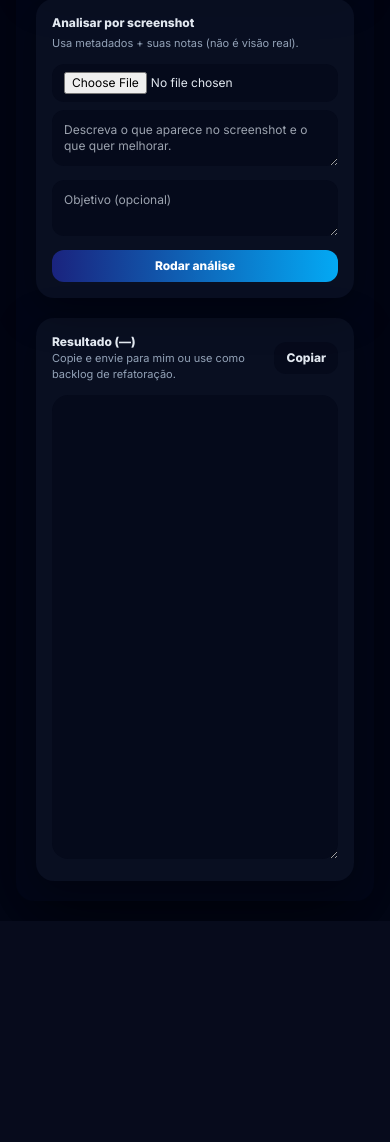
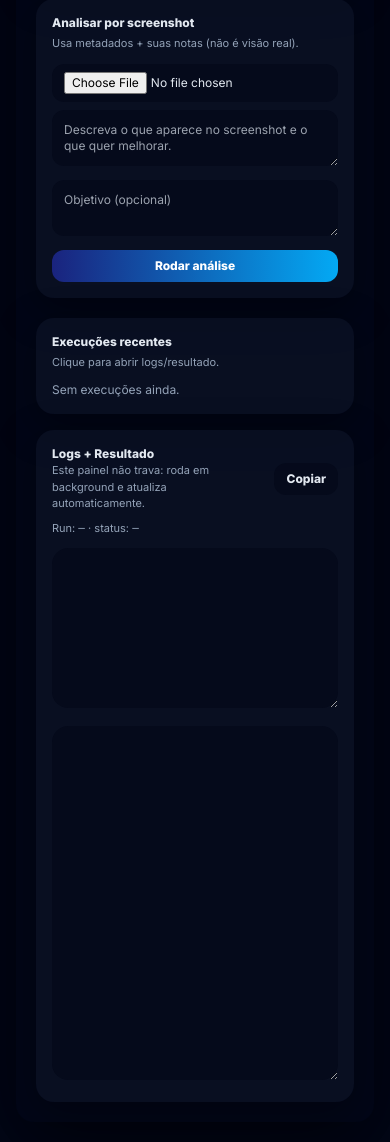
Before and after one commit to AsafeTork/Nexus-Auditor, a Flask app: page /admin/ui-lab in a window 390 px wide. Shown: the part 748-1890 px from the top of the page. Before the commit the page ends 1669 px from the top, so only its background shows below. Run offline with Flask 3, Linux system fonts and the light colour scheme; a user stored in the database is signed in; tables that the repository leaves empty hold one stand-in row (values such as "Sample post"); data that the repository does not hold is empty; some libraries are stand-ins or nearby versions.

Commit message:
fix: login mobile overlay + audit submit + prevent duplicate runs

```diff
--- a/nexus/routes/admin.py
+++ b/nexus/routes/admin.py
@@ -2,6 +2,7 @@ from __future__ import annotations
 
 import os
 import time
+import uuid
 from typing import Any, Dict
 
 import redis
@@ -13,8 +14,8 @@ from sqlalchemy import text
 from .. import db
 from ..models import AuditEvent, AuditRun, Site, Subscription, is_org_admin
 from ..security import require_admin
-from ..services.audit_engine import call_llm_non_stream
-from ..services.ui_review import read_text_files, summarize_screenshot
+from ..services.queueing import enqueue_ui_lab
+from ..services.ui_review import summarize_screenshot
 from ..services.github import create_issue
 
 bp = Blueprint("admin", __name__)
@@ -174,38 +175,67 @@ def admin_audit_publish_github(audit_id: str):
     return redirect(url_for("admin.admin_audits"))
 
 
-def _run_ui_review(user_goal: str, context: str) -> str:
-    base_url = current_app.config.get("LLM_BASE_URL_V1", "")
-    api_key = current_app.config.get("LLM_API_KEY", "")
-    model = current_app.config.get("LLM_DEFAULT_MODEL", "") or "deepseek-chat"
+def _redis_conn():
+    return redis.from_url(current_app.config.get("REDIS_URL", "redis://localhost:6379/0"))
 
-    system = (
-        "Você é um especialista em UX/UI e Frontend. Analise a UI descrita e produza melhorias práticas, "
-        "priorizando layout, hierarquia visual, espaçamento, responsividade (mobile+desktop), tipografia e acessibilidade. "
-        "NÃO invente páginas. Se algo estiver ausente, indique como coletar a informação. "
-        "Formato de saída: Markdown com seções: 1) Diagnóstico rápido 2) Problemas (com impacto) 3) Propostas de layout "
-        "4) Ajustes mobile 5) Ajustes desktop 6) Paleta/contraste 7) Lista de mudanças em arquivos (path + o que mudar)."
-    )
 
-    user = f"Objetivo do admin: {user_goal}\n\nContexto/UI:\n{context}\n"
-    return call_llm_non_stream(
-        base_url_v1=base_url,
-        api_key=api_key,
-        model=model,
-        temperature=0.2,
-        system_prompt=system,
-        user_prompt=user,
-        timeout_s=240,
-    )
+def _ui_key(org_id: str, run_id: str) -> str:
+    return f"ui_lab:{org_id}:{run_id}"
+
+
+def _ui_index_key(org_id: str) -> str:
+    return f"ui_lab:index:{org_id}"
 
 
 @bp.get("/admin/ui-lab")
 @login_required
 @require_admin
 def ui_lab():
-    last = session.get("ui_lab_last_md", "")
-    last_mode = session.get("ui_lab_last_mode", "")
-    return render_template("admin/ui_lab.html", last_md=last, last_mode=last_mode)
+    org_id = current_user.org_id
+    conn = _redis_conn()
+    run_id = (request.args.get("run") or "").strip()
+    # last runs
+    runs = []
+    try:
+        ids = conn.lrange(_ui_index_key(org_id), 0, 10)
+        for rid in ids:
+            rid = rid.decode("utf-8") if isinstance(rid, (bytes, bytearray)) else str(rid)
+            h = conn.hgetall(_ui_key(org_id, rid))
+            runs.append(
+                {
+                    "id": rid,
+                    "status": (h.get(b"status") or b"").decode("utf-8", "ignore"),
+                    "mode": (h.get(b"mode") or b"").decode("utf-8", "ignore"),
+                    "created_utc": (h.get(b"created_utc") or b"").decode("utf-8", "ignore"),
+                }
+            )
+    except Exception:
+        runs = []
+    return render_template("admin/ui_lab.html", run_id=run_id, runs=runs)
+
+
+@bp.get("/admin/ui-lab/run/<run_id>.json")
+@login_required
+@require_admin
+def ui_lab_run_json(run_id: str):
+    org_id = current_user.org_id
+    conn = _redis_conn()
+    key = _ui_key(org_id, run_id)
+    h = conn.hgetall(key) or {}
+    logs = conn.get(key + ":logs") or b""
+    result = conn.get(key + ":result") or b""
+    return jsonify(
+        {
+            "id": run_id,
+            "status": (h.get(b"status") or b"").decode("utf-8", "ignore"),
+            "mode": (h.get(b"mode") or b"").decode("utf-8", "ignore"),
+            "created_utc": (h.get(b"created_utc") or b"").decode("utf-8", "ignore"),
+            "updated_utc": (h.get(b"updated_utc") or b"").decode("utf-8", "ignore"),
+            "error": (h.get(b"error") or b"").decode("utf-8", "ignore"),
+            "logs": logs.decode("utf-8", "ignore"),
+            "result_md": result.decode("utf-8", "ignore"),
+        }
+    )
 
 
 @bp.post("/admin/ui-lab/templates")
@@ -213,52 +243,51 @@ def ui_lab():
 @require_admin
 def ui_lab_templates():
     goal = (request.form.get("goal") or "").strip() or "Melhorar a UI para ficar moderna, limpa e premium."
-    # Analyze key templates
-    root = os.path.abspath(os.path.join(os.path.dirname(__file__), ".."))
-    tpl_dir = os.path.join(root, "templates")
-    targets = [
-        os.path.join(tpl_dir, "layout.html"),
-        os.path.join(tpl_dir, "dashboard", "home.html"),
-        os.path.join(tpl_dir, "audit", "view.html"),
-        os.path.join(tpl_dir, "admin", "home.html"),
-        os.path.join(tpl_dir, "admin", "audits.html"),
-        os.path.join(tpl_dir, "admin", "audit_detail.html"),
-        os.path.join(tpl_dir, "auth", "login.html"),
-        os.path.join(tpl_dir, "auth", "register.html"),
-    ]
-    context = read_text_files([p for p in targets if os.path.exists(p)], max_chars_each=12000)
-    md = _run_ui_review(goal, context)
-    session["ui_lab_last_md"] = md
-    session["ui_lab_last_mode"] = "templates"
-    flash("Análise por templates concluída.", "ok")
-    return redirect(url_for("admin.ui_lab"))
+    run_id = str(uuid.uuid4())
+    conn = _redis_conn()
+    conn.hset(
+        _ui_key(current_user.org_id, run_id),
+        mapping={
+            "status": "queued",
+            "mode": "templates",
+            "created_utc": time.strftime("%Y-%m-%dT%H:%M:%SZ", time.gmtime()),
+            "updated_utc": time.strftime("%Y-%m-%dT%H:%M:%SZ", time.gmtime()),
+        },
+    )
+    conn.delete(_ui_key(current_user.org_id, run_id) + ":logs")
+    conn.delete(_ui_key(current_user.org_id, run_id) + ":result")
+    conn.rpush(_ui_index_key(current_user.org_id), run_id)
+    enqueue_ui_lab(run_id, current_user.org_id, "templates", {"goal": goal})
+    flash("UI Lab enfileirado (templates). Veja logs/resultado abaixo.", "ok")
+    return redirect(url_for("admin.ui_lab", run=run_id))
 
 
 @bp.post("/admin/ui-lab/url")
 @login_required
 @require_admin
 def ui_lab_url():
-    import requests
-
     goal = (request.form.get("goal") or "").strip() or "Avaliar e sugerir melhorias de layout e responsividade."
     url = (request.form.get("url") or "").strip()
     if not url:
         flash("Informe uma URL.", "error")
         return redirect(url_for("admin.ui_lab"))
-    try:
-        r = requests.get(url, timeout=15, headers={"User-Agent": "NexusAuditor/1.0"})
-        r.raise_for_status()
-        html = r.text
-        if len(html) > 20000:
-            html = html[:20000] + "\n<!-- ... truncado ... -->"
-        context = f"URL: {url}\n\nHTML:\n{html}"
-        md = _run_ui_review(goal, context)
-        session["ui_lab_last_md"] = md
-        session["ui_lab_last_mode"] = "url"
-        flash("Análise por URL concluída.", "ok")
-    except Exception as e:
-        flash(f"Falha ao buscar URL: {type(e).__name__}: {e}", "error")
-    return redirect(url_for("admin.ui_lab"))
+    run_id = str(uuid.uuid4())
+    conn = _redis_conn()
+    conn.hset(
+        _ui_key(current_user.org_id, run_id),
+        mapping={
+            "status": "queued",
+            "mode": "url",
+            "created_utc": time.strftime("%Y-%m-%dT%H:%M:%SZ", time.gmtime()),
+            "updated_utc": time.strftime("%Y-%m-%dT%H:%M:%SZ", time.gmtime()),
+        },
+    )
+    conn.delete(_ui_key(current_user.org_id, run_id) + ":logs")
+    conn.delete(_ui_key(current_user.org_id, run_id) + ":result")
+    conn.rpush(_ui_index_key(current_user.org_id), run_id)
+    enqueue_ui_lab(run_id, current_user.org_id, "url", {"goal": goal, "url": url})
+    flash("UI Lab enfileirado (URL). Veja logs/resultado abaixo.", "ok")
+    return redirect(url_for("admin.ui_lab", run=run_id))
 
 
 @bp.post("/admin/ui-lab/screenshot")
@@ -274,15 +303,37 @@ def ui_lab_screenshot():
     try:
         data = f.read()
         meta = summarize_screenshot(data)
-        context = (
-            f"Screenshot meta: {meta.width}x{meta.height}, bytes={meta.size_bytes}, cores={meta.dominant_hex}\n"
-            f"Observações do admin: {notes}\n"
-            "Atenção: você NÃO está vendo a imagem; baseie-se em heurísticas + notas.\n"
+        run_id = str(uuid.uuid4())
+        conn = _redis_conn()
+        conn.hset(
+            _ui_key(current_user.org_id, run_id),
+            mapping={
+                "status": "queued",
+                "mode": "screenshot",
+                "created_utc": time.strftime("%Y-%m-%dT%H:%M:%SZ", time.gmtime()),
+                "updated_utc": time.strftime("%Y-%m-%dT%H:%M:%SZ", time.gmtime()),
+            },
         )
-        md = _run_ui_review(goal, context)
-        session["ui_lab_last_md"] = md
-        session["ui_lab_last_mode"] = "screenshot"
-        flash("Análise por screenshot concluída (via metadados + notas).", "ok")
+        conn.delete(_ui_key(current_user.org_id, run_id) + ":logs")
+        conn.delete(_ui_key(current_user.org_id, run_id) + ":result")
+        conn.rpush(_ui_index_key(current_user.org_id), run_id)
+        enqueue_ui_lab(
+            run_id,
+            current_user.org_id,
+            "screenshot",
+            {
+                "goal": goal,
+                "notes": notes,
+                "meta": {
+                    "width": meta.width,
+                    "height": meta.height,
+                    "size_bytes": meta.size_bytes,
+                    "dominant_hex": meta.dominant_hex,
+                },
+            },
+        )
+        flash("UI Lab enfileirado (screenshot). Veja logs/resultado abaixo.", "ok")
+        return redirect(url_for("admin.ui_lab", run=run_id))
     except Exception as e:
         flash(f"Falha ao processar screenshot: {type(e).__name__}: {e}", "error")
     return redirect(url_for("admin.ui_lab"))
--- a/nexus/templates/admin/ui_lab.html
+++ b/nexus/templates/admin/ui_lab.html
@@ -41,15 +41,37 @@
     </div>
   </div>
 
-  <div class="mt-5 card p-4">
+  <div class="mt-5 grid grid-cols-1 lg:grid-cols-3 gap-4">
+    <div class="card p-4">
+      <div class="text-xs font-extrabold">Execuções recentes</div>
+      <div class="text-[11px] text-muted mt-1">Clique para abrir logs/resultado.</div>
+      <div class="mt-3 space-y-2">
+        {% for r in runs %}
+          <a class="block bg-surface2 rounded-xl p-3 hover:bg-surface" href="{{ url_for('admin.ui_lab', run=r.id) }}">
+            <div class="flex items-center justify-between">
+              <div class="mono text-[11px] truncate">{{ r.id }}</div>
+              <div class="text-[11px] text-muted">{{ r.status }}</div>
+            </div>
+            <div class="text-[11px] text-muted">mode={{ r.mode }} · {{ r.created_utc }}</div>
+          </a>
+        {% else %}
+          <div class="text-xs text-muted">Sem execuções ainda.</div>
+        {% endfor %}
+      </div>
+    </div>
+
+    <div class="card p-4 lg:col-span-2">
     <div class="flex items-center justify-between gap-3">
       <div>
-        <div class="text-xs font-extrabold">Resultado ({{ last_mode or "—" }})</div>
-        <div class="text-[11px] text-muted">Copie e envie para mim ou use como backlog de refatoração.</div>
+        <div class="text-xs font-extrabold">Logs + Resultado</div>
+        <div class="text-[11px] text-muted">Este painel não trava: roda em background e atualiza automaticamente.</div>
       </div>
       <button class="btn-secondary rounded-xl px-3 py-2 text-xs font-extrabold bg-surface" onclick="copyText('outBox')">Copiar</button>
     </div>
-    <textarea id="outBox" class="mono mt-3 w-full h-[55vh] input rounded-2xl p-3 text-xs" readonly>{{ last_md }}</textarea>
+    <div class="mt-2 text-[11px] text-muted">Run: <span class="mono" id="runId">{{ run_id or "—" }}</span> · status: <span class="mono" id="runStatus">—</span></div>
+    <textarea id="logBox" class="mono mt-3 w-full h-40 input rounded-2xl p-3 text-xs" readonly></textarea>
+    <textarea id="outBox" class="mono mt-3 w-full h-[42vh] input rounded-2xl p-3 text-xs" readonly></textarea>
+  </div>
   </div>
 </div>
 
@@ -68,4 +90,29 @@
     }
   }
 </script>
+
+<script>
+  // Live poll
+  (function(){
+    const runId = "{{ run_id or '' }}";
+    if(!runId) return;
+    const statusEl = document.getElementById("runStatus");
+    const logBox = document.getElementById("logBox");
+    const outBox = document.getElementById("outBox");
+    async function tick(){
+      try{
+        const r = await fetch(`/admin/ui-lab/run/${runId}.json`);
+        const j = await r.json();
+        if(statusEl) statusEl.textContent = j.status || "—";
+        if(logBox) logBox.value = j.logs || "";
+        if(outBox && (j.result_md || j.error)){
+          outBox.value = j.result_md || ("ERRO: " + (j.error || "unknown"));
+        }
+        if((j.status || "") === "done" || (j.status || "") === "error") return;
+      }catch(e){}
+      setTimeout(tick, 1200);
+    }
+    tick();
+  })();
+</script>
 {% endblock %}
--- a/nexus/templates/dashboard/home.html
+++ b/nexus/templates/dashboard/home.html
@@ -180,8 +180,10 @@
       '<path class="opacity-75" fill="currentColor" d="M4 12a8 8 0 0 1 8-8v4a4 4 0 0 0-4 4H4z"></path>' +
     '</svg>';
   }
-  document.querySelectorAll("form[action$='/audit/start'] button.auditStartBtn").forEach(btn => {
-    btn.addEventListener("click", () => {
+  document.querySelectorAll("form[action$='/audit/start']").forEach(form => {
+    form.addEventListener("submit", () => {
+      const btn = form.querySelector("button.auditStartBtn");
+      if(!btn) return;
       btn.disabled = true;
       btn.classList.add("opacity-80");
       const span = btn.querySelector(".btnText");
```
Also changed, not shown: nexus/routes/audit.py (+21 -0 lines), nexus/services/queueing.py (+9 -0 lines), nexus/templates/auth/login.html (+9 -4 lines), nexus/worker.py (+116 -1 lines).
